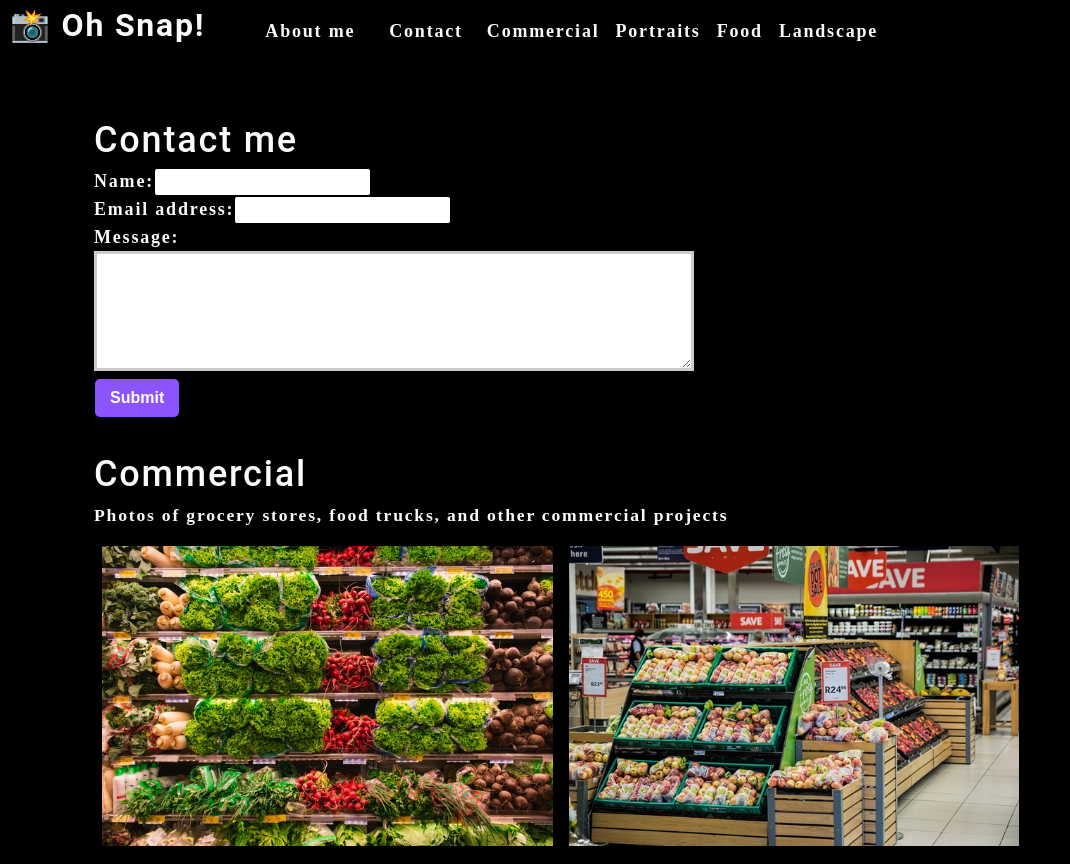
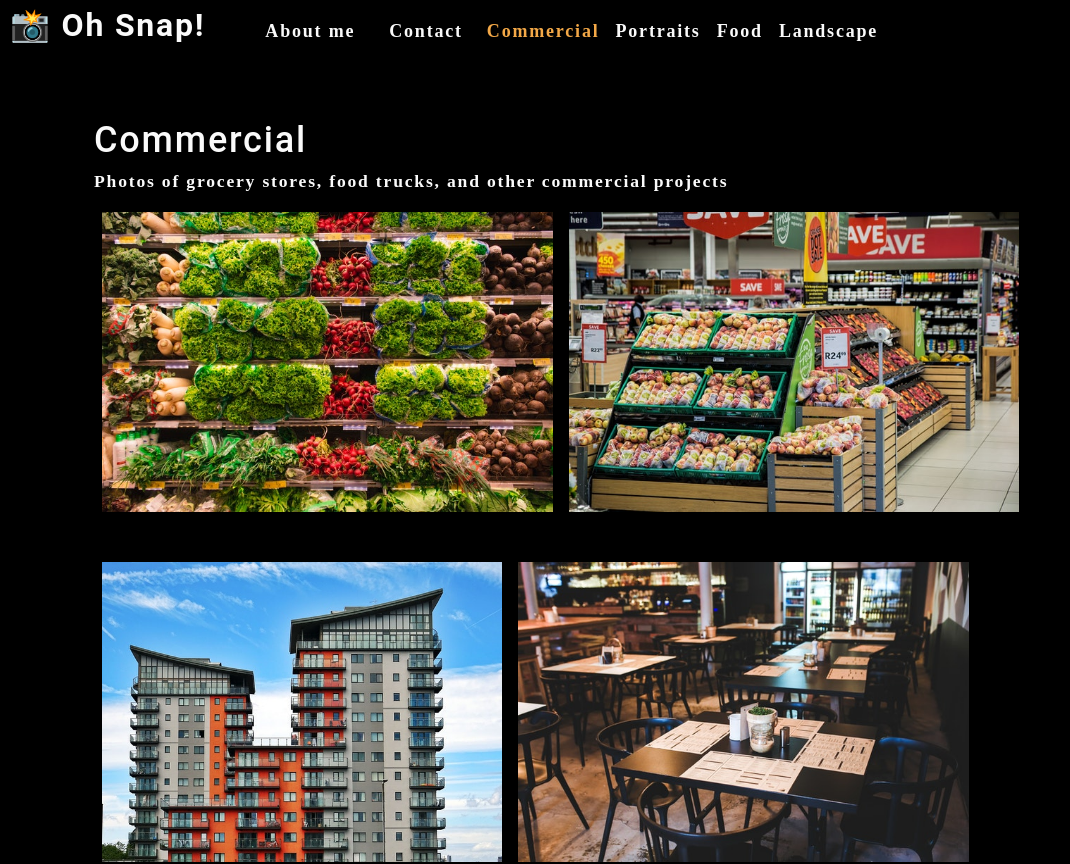
Before and after one commit to kjedlicka/photo-port, a React (Create React App) app: page / in a window 1280 px wide. Shown: the top 864 px of the page, without its empty margins (0-1070 px from the left). Built offline with nearby package versions, Linux system fonts and the light colour scheme.

Commit message:
adding conditional rendering

```diff
--- a/src/App.js
+++ b/src/App.js
@@ -17,17 +17,26 @@
 
   const [currentCategory, setCurrentCategory] = useState(categories[0]);
 
+  const [contactSelected, setContactSelected] = useState(false);
+
   return (
     <div>
       <Nav
         categories={categories}
         setCurrentCategory={setCurrentCategory}
         currentCategory={currentCategory}
+        contactSelected={contactSelected}
+        setContactSelected={setContactSelected}
       ></Nav>
       <main>
-        <ContactForm></ContactForm>
-        <Gallery currentCategory={currentCategory}></Gallery>
-        <About></About>
+        {!contactSelected ? (
+          <>
+            <Gallery currentCategory={currentCategory}></Gallery>
+            <About></About>
+          </>
+        ) : (
+            <ContactForm></ContactForm>
+          )}
       </main>
     </div>
   );
--- a/src/components/Contact/index.js
+++ b/src/components/Contact/index.js
@@ -1,12 +1,34 @@
 import React, { useState } from 'react';
+
+import { validateEmail } from '../../utils/helpers';
 
 function ContactForm() {
   const [formState, setFormState] = useState({ name: '', email: '', message: '' });
 
+  const [errorMessage, setErrorMessage] = useState('');
   const { name, email, message } = formState;
 
   function handleChange(e) {
-    setFormState({...formState, name: e.target.value })
+    if (e.target.name === 'email') {
+      const isValid = validateEmail(e.target.value);
+      console.log(isValid);
+      // isValid conditional statement
+      if (!isValid) {
+        setErrorMessage('Your email is invalid.');
+      } else {
+        setErrorMessage('');
+      }
+    } else {
+      if (!e.target.value.length) {
+        setErrorMessage(`${e.target.name} is required.`);
+      } else {
+        setErrorMessage('');
+      }
+    }
+
+    if (!errorMessage) {
+      setFormState({ ...formState, [e.target.name]: e.target.value });
+    }
   }
 
   function handleSubmit(e) {
@@ -25,16 +47,21 @@
       <form id="contact-form" onSubmit={handleSubmit}>
         <div>
           <label htmlFor="name">Name:</label>
-          <input type="text" defaultValue={name} onChange={handleChange} name="name" />
+          <input type="text" defaultValue={name} onBlur={handleChange} name="name" />
         </div>
         <div>
           <label htmlFor="email">Email address:</label>
-          <input type="email" defaultValue={email} name="email" onChange={handleChange} />
+          <input type="email" defaultValue={email} name="email" onBlur={handleChange} />
         </div>
         <div>
           <label htmlFor="message">Message:</label>
-          <textarea name="message" defaultValue={message} onChange={handleChange} rows="5" />
+          <textarea name="message" defaultValue={message} onBlur={handleChange} rows="5" />
         </div>
+        {errorMessage && (
+          <div>
+            <p className="error-text">{errorMessage}</p>
+          </div>
+        )}
         <button type="submit">Submit</button>
       </form>
     </section>
--- a/src/components/Nav/index.js
+++ b/src/components/Nav/index.js
@@ -6,6 +6,8 @@
     categories = [],
     setCurrentCategory,
     currentCategory,
+    contactSelected,
+    setContactSelected
   } = props;
 
 
@@ -24,25 +26,23 @@
       <nav>
         <ul className="flex-row">
           <li className="mx-2">
-            <a data-testid="about" href="#about">
+          <a data-testid="about" href="#about" onClick={() => setContactSelected(false)}>
               About me
             </a>
           </li>
-          <li className={"mx-2"}>
-            <span onClick={() => handleClick('Contact')}>
-              Contact
-            </span>
+          <li className={`mx-2 ${contactSelected && 'navActive'}`}>
+            <span onClick={() => setContactSelected(true)}>Contact</span>
           </li>
           {categories.map((category) => (
             <li
               className={`mx-1 ${
-                currentCategory.name === category.name
+                currentCategory.name === category.name && !contactSelected && `navActive`
                 }`}
               key={category.name}
             >
-              <span
-                onClick={() => {
+              <span onClick={() => {
                   setCurrentCategory(category);
+                  setContactSelected(false);
                 }}
               >
                 {capitalizeFirstLetter(category.name)}
```
